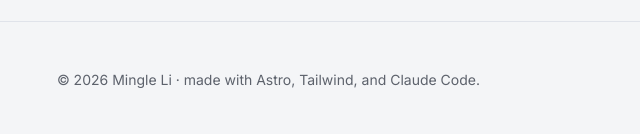
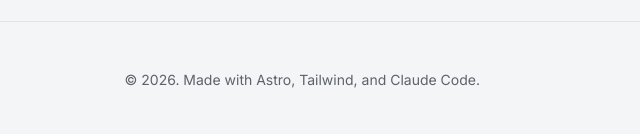
Before and after one commit to minglethepringle/mingleli.com, an Astro site: page / in a window 1280 px wide. Shown: the part 818-952 px from the top of the page, 640-1280 px from the left. Built offline with nearby package versions, Linux system fonts and the light colour scheme; Astro itself is replaced by a stand-in of ours.

Commit message:
Copyright

```diff
--- a/src/components/Footer.astro
+++ b/src/components/Footer.astro
@@ -25,7 +25,7 @@
     </div>
 
     <p class="text-center text-sm text-muted sm:text-right">
-      © {year} {site.name} · made with Astro, Tailwind, and Claude Code.
+      © {year}. Made with Astro, Tailwind, and Claude Code.
     </p>
   </div>
 </footer>
```
